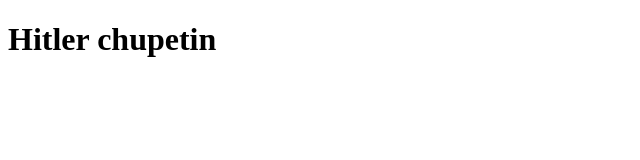
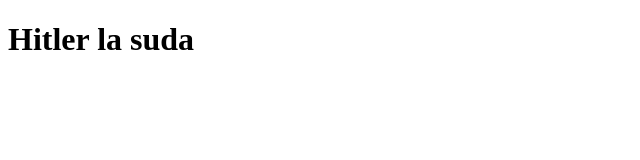
Before and after one commit to luis16121013/Prueba, a plain HTML site: page index.html in a window 1280 px wide. Shown: the whole page, without its empty margins (0-640 px from the left). Drawn offline with Linux system fonts and the light colour scheme.

Commit message:
change html

```diff
--- a/index.html
+++ b/index.html
@@ -7,6 +7,6 @@
     <title>Document</title>
 </head>
 <body>
-    <h1>Hitler chupetin</h1>
+    <h1>Hitler la suda</h1>
 </body>
 </html>
```
